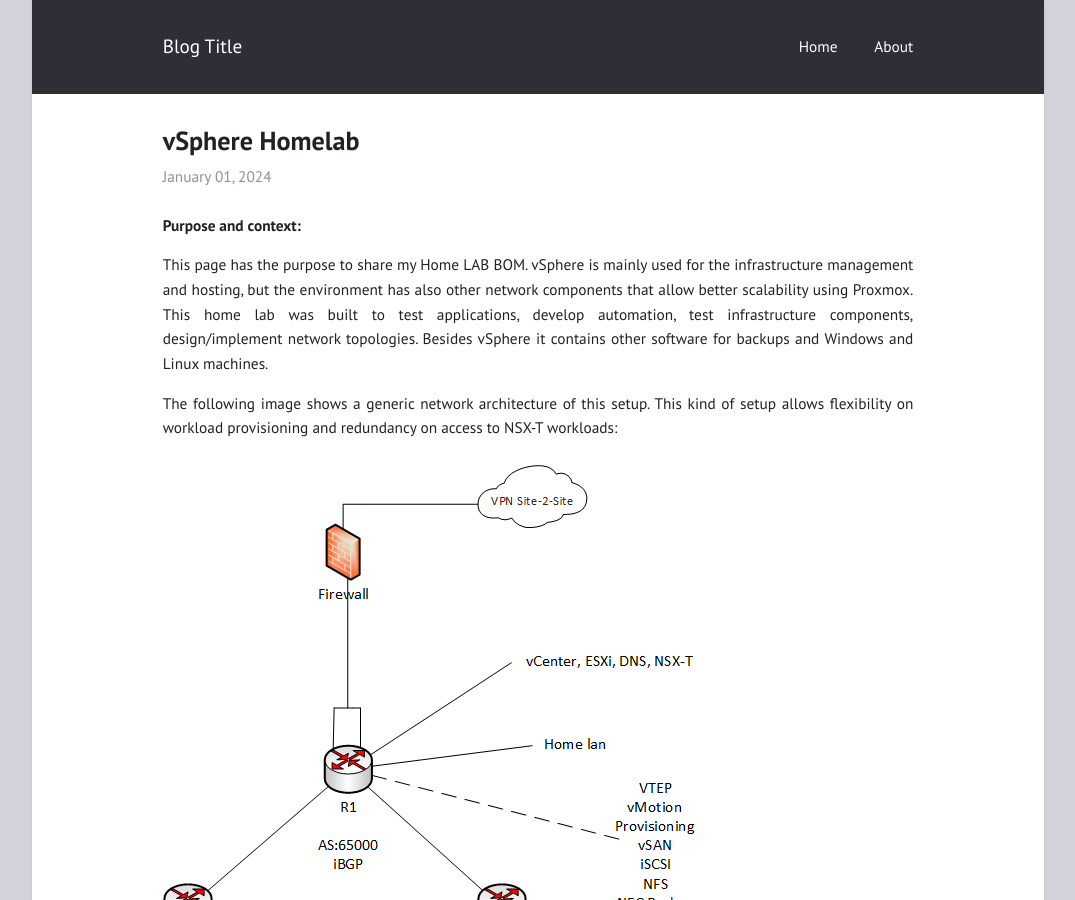
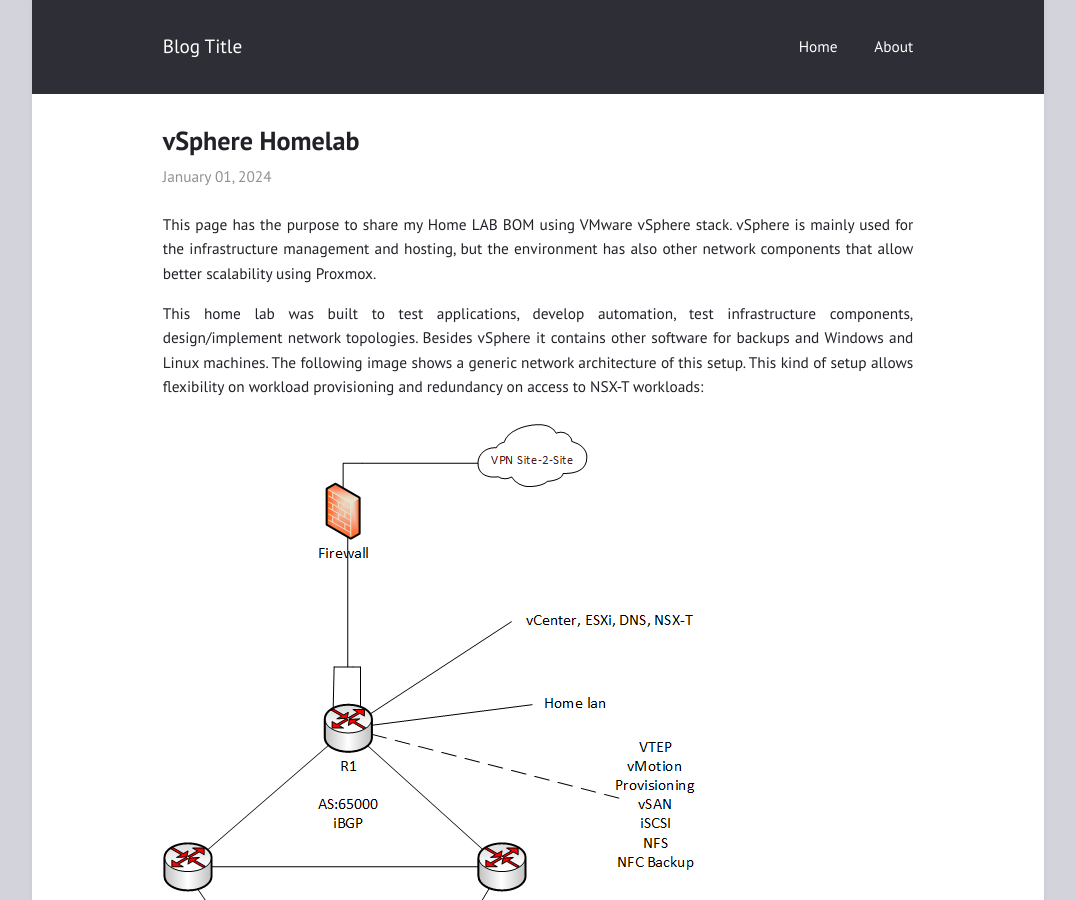
Before and after one commit to lptekdev/homelab, a Jekyll site: the page built from _posts/2024-01-01-vsphere.md, in a window 1280 px wide and 900 px high. Shown: the whole window, without its empty margins (102-1177 px from the left). Built offline with Jekyll 4.4.1, drawn with Linux system fonts in a browser that asks for light colours.

Commit message:
adding double new line to reduce the post size

```diff
--- a/_posts/2024-01-01-vsphere.md
+++ b/_posts/2024-01-01-vsphere.md
@@ -4,11 +4,10 @@ layout: post
 categories: media
 ---
 
-**Purpose and context:**
+This page has the purpose to share my Home LAB BOM using VMware vSphere stack. vSphere is mainly used for the infrastructure management and hosting, but the environment has also other network components that allow better scalability using Proxmox.
 
-This page has the purpose to share my Home LAB BOM. vSphere is mainly used for the infrastructure management and hosting, but the environment has also other network components that allow better scalability using Proxmox.
+
 This home lab was built to test applications, develop automation, test infrastructure components, design/implement network topologies. Besides vSphere it contains other software for backups and Windows and Linux machines.
-
 The following image shows a generic network architecture of this setup. This kind of setup allows flexibility on workload provisioning and redundancy on access to NSX-T workloads:
 
 ![vsphere](../assets/LPHomeSiteInfra_NoNetworks.png)
```
